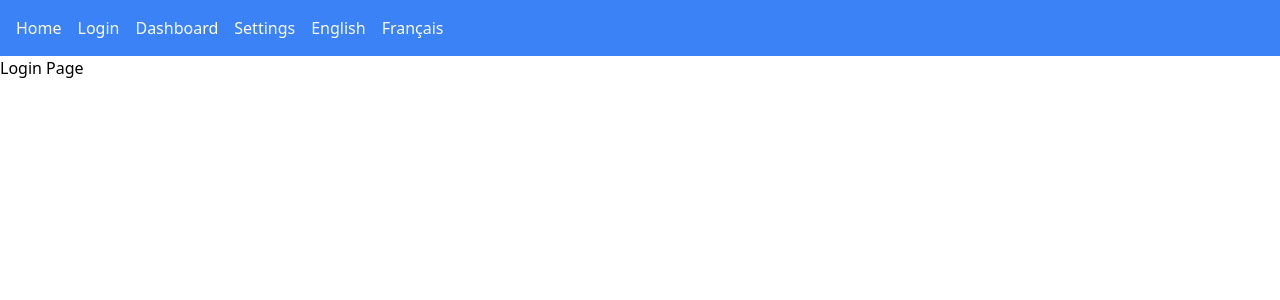
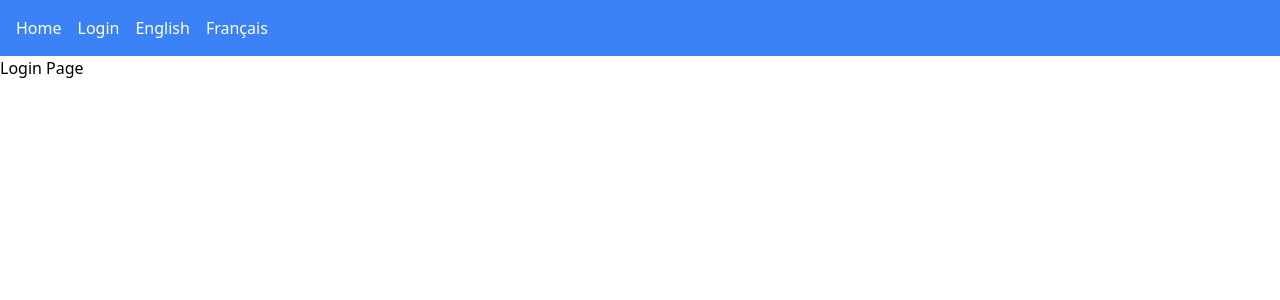
Before and after one commit to nicmart-dev/linguistnow, a React (Create React App) app in the folder client/: page /login in a window 1280 px wide. Shown: the top 300 px of the page. Built offline with nearby package versions, Linux system fonts and the light colour scheme; no server answers.

Commit message:
only show settings for linguist and dashboard for project manager users in navbar

```diff
--- a/client/src/components/Navbar.jsx
+++ b/client/src/components/Navbar.jsx
@@ -21,16 +21,20 @@ const Navbar = ({ userDetails }) => {
             </Link>
           </li>
         )}
+        {userDetails && userDetails.Role === "Project Manager" && (
           <li>
             <Link to="/dashboard">
               <FormattedMessage id="dashboard" />
             </Link>
           </li>
+        )}
+        {userDetails && userDetails.Role !== "Project Manager" && (
           <li>
             <Link to="/settings">
               <FormattedMessage id="settings" />
             </Link>
           </li>
+        )}
         {/* Language toggle buttons */}
         <li>
           <button onClick={() => switchLanguage("en")}>
```
Lines whose indentation alone changed are shown as unchanged.
